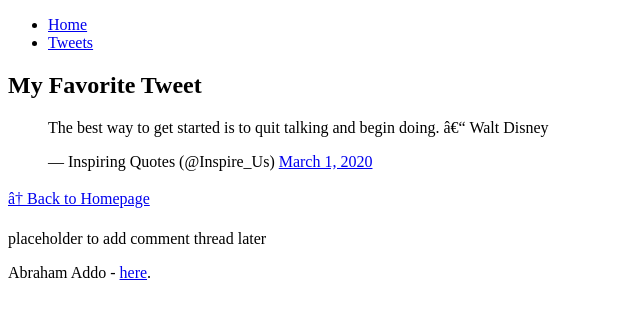
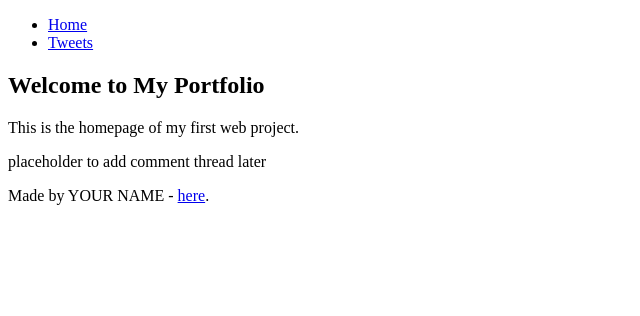
Before and after one commit to AddoAbraham/My_First_Portfolio, a plain HTML site: page html_basic/index.html in a window 1280 px wide. Shown: the whole page, without its empty margins (0-640 px from the left). Drawn offline with Linux system fonts and the light colour scheme.

Commit message:
"Add consistent structure to index and tweets pages"

```diff
--- a/html_basic/index.html
+++ b/html_basic/index.html
@@ -1,7 +1,9 @@
 <!DOCTYPE html>
-<html>
+<html lang="en">
   <head>
-    <title>My First Portfolio</title>
+    <meta charset="UTF-8" />
+    <meta name="viewport" content="width=device-width, initial-scale=1.0" />
+    <title>Home - My First Portfolio</title>
   </head>
   <body>
     <header>
@@ -13,28 +15,9 @@
 
     <main>
       <article>
-        <h1>My Favorite Tweet</h1>
-
-        <!-- Embedded Tweet -->
-        <blockquote class="twitter-tweet">
-          <p lang="en" dir="ltr">
-            The best way to get started is to quit talking and begin doing. –
-            Walt Disney
-          </p>
-          &mdash; Inspiring Quotes (@Inspire_Us)
-          <a href="https://twitter.com/Inspire_Us/status/1234567890123456789"
-            >March 1, 2020</a
-          >
-        </blockquote>
-        <script
-          async
-          src="https://platform.twitter.com/widgets.js"
-          charset="utf-8"
-        ></script>
-
-        <p><a href="index.html">← Back to Homepage</a></p>
+        <h1>Welcome to My Portfolio</h1>
+        <p>This is the homepage of my first web project.</p>
       </article>
-
       <aside>
         <p>placeholder to add comment thread later</p>
       </aside>
@@ -42,8 +25,8 @@
 
     <footer>
       <p>
-        Abraham Addo -
-        <a href="https://github.com/AddoAbraham" target="_blank">here</a>.
+        Made by YOUR NAME -
+        <a href="https://your-link.example" target="_blank">here</a>.
       </p>
     </footer>
   </body>
```
Also changed, not shown: html_basic/tweets.html (+6 -24 lines).
